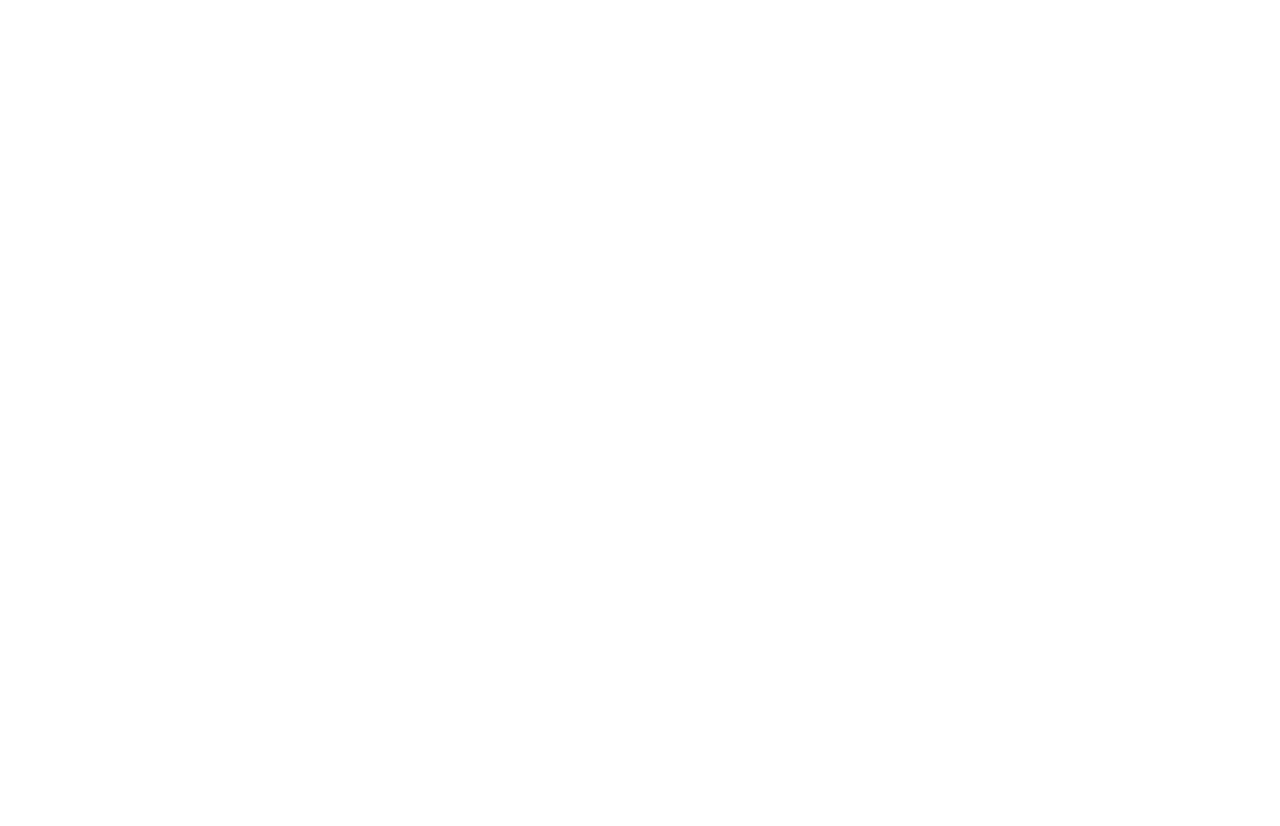
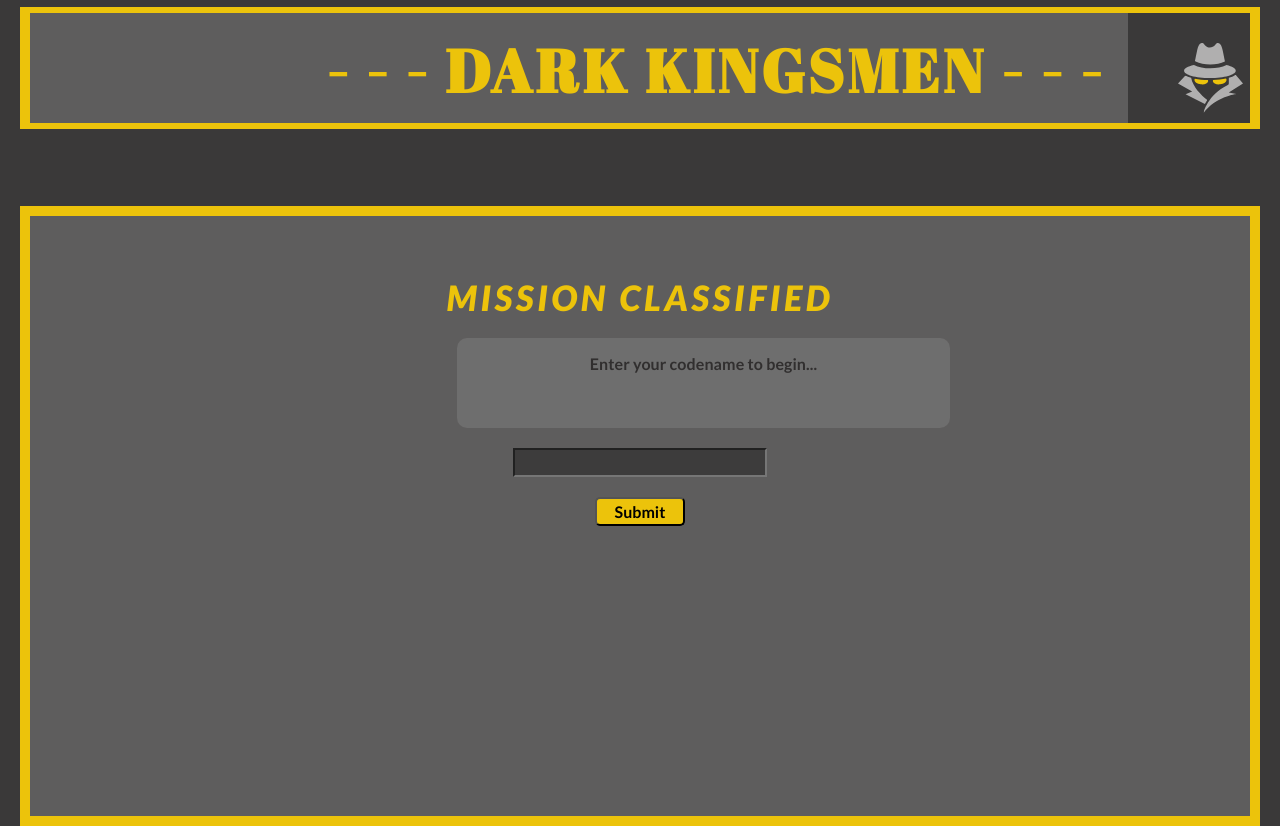
Before and after one commit to JenniferSimond/secure-the-vault, a plain HTML site: page index.html in a window 1280 px wide. Before the commit the page ends 800 px from the top, so only its background shows below. Drawn offline with Linux system fonts and the light colour scheme.

Commit message:
Refactor

```diff
--- a/index.html
+++ b/index.html
@@ -3,9 +3,44 @@
   <head>
     <meta charset="UTF-8" />
     <meta name="viewport" content="width=device-width, initial-scale=1.0" />
+    <link rel="preconnect" href="https://fonts.googleapis.com" />
+    <link rel="preconnect" href="https://fonts.gstatic.com" crossorigin />
+    <link
+      href="https://fonts.googleapis.com/css2?family=Abril+Fatface&family=Lato:ital,wght@0,300;0,400;0,700;1,700;1,900&display=swap"
+      rel="stylesheet"
+    />
+    <link rel="stylesheet" href="./style.css" />
     <title>Vault Combination</title>
   </head>
   <body>
-    <script src="./vault.js"></script>
+    <header>
+      <div class="headerContainer">
+        <div class="container title">
+          <h1>- - - DARK KINGSMEN - - -</h1>
+        </div>
+        <div class="container logo">
+          <img src="./svg/Layer 1.svg" alt="Spy logo" />
+        </div>
+      </div>
+    </header>
+    <!-- Display area for question/response. -->
+    <div class="display">
+      <h2>MISSION CLASSIFIED</h2>
+      <!-- question/response area -->
+
+      <div class="displayTxt">
+        <p class="displayText">Enter your codename to begin...</p>
+      </div>
+      <!-- Input box Div. -->
+      <input type="text" id="spyInput" />
+      <!--Button Div. -->
+      <div class="button">
+        <button class="btn" onclick="spyFunction()">Submit</button>
+      </div>
+    </div>
+
+    <script src="./spy.js"></script>
   </body>
 </html>
+
+<!-- onclick="spyFunction() -->
--- a/vault.js
+++ b/original-js-file/vault.js
@@ -11,9 +11,7 @@ const vaultCombination = () => { //arrow func
     let num2 = (90 - 80) * 4; //variable using order of operations to assign value of 40
     let num3 = 117 % 78; // variable using modulus to assign value of 39
 
-    /* string interpolation to combine numbers.
-    Backslash used to escape the - sign so it's treated as character instead of an operator */
-    let fullCombo = `${num1} \-\ ${num2} \-\ ${num3}`;
+    let fullCombo = `${num1} -${num2} -${num3}`; // string interpolation to combine numbers.
     return fullCombo;
 };
 
--- /dev/null
+++ b/spy.js
@@ -0,0 +1,60 @@
+/*  Sudo Code: Part 1
+    1. Create function that returns the full vault combination.
+    2.Create 3 variables inside func, one for each number of vault combination, using math operators.
+    3. Use string interpolation to create variable that combines the three number variables to make full combination.
+    4. return the new variable so combination populates when function is called
+
+   Sudo Code: Part 2
+    1. Create function that changes initial prompt *Have to figure this part out (Think I need on-click for button I think)
+    2. create response prompts/questions
+    3. get user input (from input box html) *Have to figure out (think I need the getID Thingy)
+    4. change default prompt to return response based on input *Have to figure this out
+        a. Return custom message explaining the mission
+        b. ask If they accept Mission
+        c. return vault code with function created in part one.
+*/
+
+/* Resources Used:
+    1. https://www.shecodes.io/athena/11529-how-to-change-h1-elements-based-on-if-else-statements-with-javascript
+    2. https://www.w3schools.com/js/js_htmldom_html.asp
+
+*/
+
+const vaultCombination = () => { //arrow func
+
+    const num1 = 5 * 2; // var using multiplication problem to assign value of 10
+    const num2 = (90 - 80) * 4; //var using (order of op, subtraction, and multiplication) to assign value of 40
+    const num3 = 117 % 78; // var using modulus to get remainder 39 and assign as vale
+
+    const fullCombo = `${num1} - ${num2} - ${num3}`; //string interpolation to combine nums.
+    return fullCombo;
+};
+
+console.log(vaultCombination()); // <-- used to confirm func1 working
+
+const spyFunction = () => {
+    const spyInputVal = document.getElementById("spyInput").value.trim();
+    const updateDisplayText = document.querySelector('.displayText');
+
+    if (spyInputVal === '') {
+        updateDisplayText.innerHTML = 'Invalid Entry'; //if statement used to handle blank entries
+        return; // Exits is statement
+    }
+
+    //if else statement handles message after spy is welcomed
+    //toLowerCase was used to account for capitalization differences
+    //or used to handle the even user enters yes/no instead of Accept/Decline
+    if (spyInputVal.toLowerCase() === 'accept' || spyInputVal.toLowerCase() === 'yes') {
+        updateDisplayText.innerHTML = `Excellent! Here is the secret combination: ${vaultCombination()}.
+            An agent will meet you at the Continental Hotel tomorrow at 6:00 pm.`;
+    } else if (spyInputVal.toLowerCase() === 'decline' || spyInputVal.toLowerCase() === 'no') {
+        updateDisplayText.innerHTML = `I asked as a courtesy, declining is not an option in this business!
+        The secret combination is ${vaultCombination()}. An agent will meet you at the Continental Hotel at 11:11 pm.
+        Don't be late.`;
+    } else {
+        updateDisplayText.innerHTML = `Welcome back, Agent ${spyInputVal}.
+            You have been chosen to "open" an important vault to retrieve an artifact.
+            Do you accept this mission? (Accept/Decline)`;
+    }
+    spyInput.value = ''; //resets the input box --> I had to use chatters for this one.
+};
--- /dev/null
+++ b/style.css
@@ -0,0 +1,129 @@
+* {
+ margin: 0;
+ padding: 0;
+}
+
+body {
+font-family: 'Lato', sans-serif;
+background-color: rgb(58, 57, 57);
+}
+
+header{
+    display: flex;
+    align-items: center;
+    justify-content: center;
+    background-color: rgb(58, 57, 57);
+    box-sizing: border-box;
+    height: 17vh;
+}
+
+.headerContainer {
+    display: flex;
+    align-items: center;
+    justify-content: center;
+    width: 99%;
+    height: 90%;
+    margin: 20px 20px;
+
+    background-color:#ECC30B;
+}
+
+.container.logo {
+    align-self: center;
+    background-color: rgb(58, 57, 57);
+    width: 10%;
+    height: 90%;
+    margin-right: 10px;
+}
+
+.container.title {
+    width: 90%;
+    height: 90%;
+    background-color: rgb(94, 93, 93);
+    margin-left: 10px;
+}
+
+h1 {
+    font-family: 'Abril Fatface', serif;
+    letter-spacing: 0.1cm;
+    color: #ECC30B;
+    padding-top: 17px;
+    padding-left: 27%;
+    font-size: 60px;
+}
+
+
+img {
+    padding-top: 30px ;
+    padding-left: 50px;
+    width: 65px;
+}
+
+.display {
+   align-items: center;
+    text-align: center;
+    border: 10px solid #ECC30B;
+    background-color:rgb(94, 93, 93);
+    height: 600px;
+    margin-left: 20px;
+    margin-right: 20px;
+    margin-top: 70px;
+
+}
+
+/* .displayTxtDiv {
+    align-self: auto;
+    background-color: honeydew;
+    width: 400px;
+} */
+/* Div wrapped around txt box */
+.displayText {
+    background-color:rgba(255, 255, 255,0.1);
+    width: 455px;
+    min-height: 60px;
+    margin-left: 35%;
+    margin-top: 20px;
+    border-radius: 10px;
+    /* border: 5px solid rgb(58, 57, 57); */
+}
+
+p {
+    text-align: center;
+    padding: 15px 19px;
+    color: rgb(49, 47, 47);
+    line-height: 22px;
+    font-weight: bold;
+    letter-spacing: 0.1px;
+}
+
+h2 {
+    font-style: italic;
+    font-weight: 900;
+    letter-spacing: 0.1cm;
+    color: #ECC30B;
+    font-size: 35px;
+    margin-top: 60px;
+}
+
+span {
+    color: #ECC30B;
+}
+
+input {
+    margin-top: 20px;
+    width: 250px;
+    height: 25px;
+    background-color: rgba(58, 57, 57,0.9);
+    color: #ECC30B;
+}
+
+button {
+    width: 90px;
+    height: 29px;
+    font-weight: bold;
+    font-family: 'Lato', sans-serif;
+    font-size: 16px;
+    margin-top: 20px;
+    background-color: #ECC30B ;
+    border-radius: 5px;
+}
```
Also changed, not shown: svg/Asset 1.svg (added), svg/Layer 1.svg (added).
